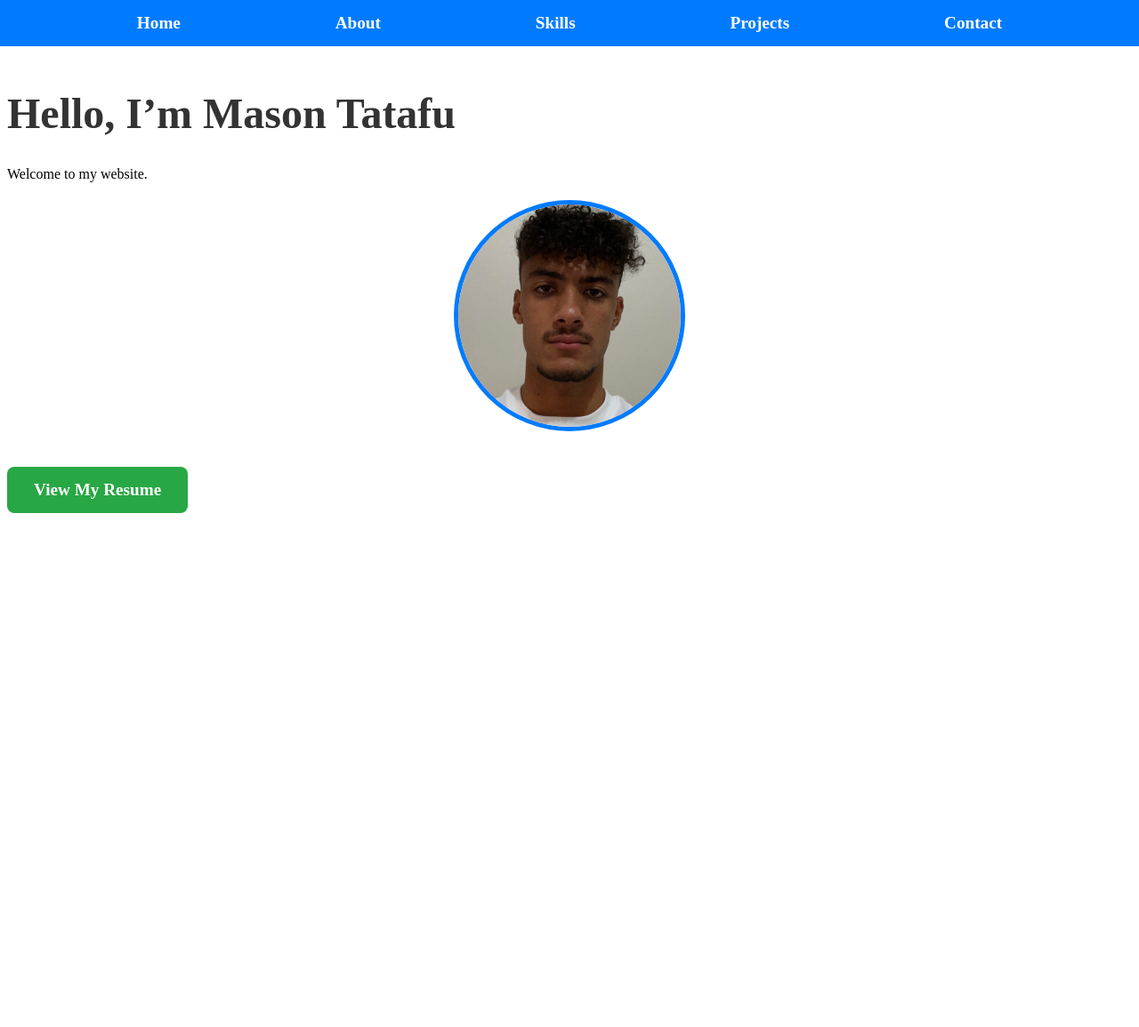
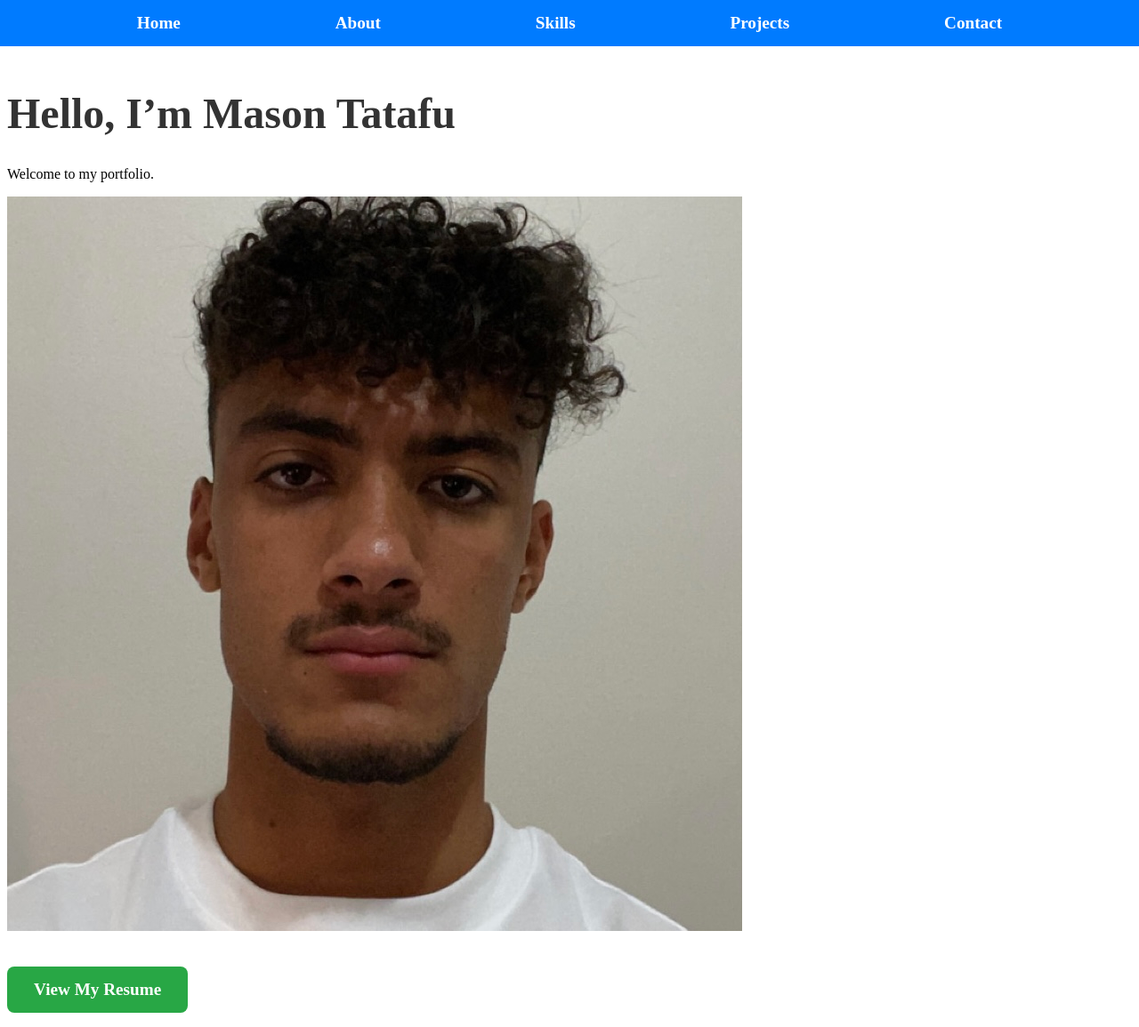
Before and after one commit to masontatafu/masontatafu.github.io, a Jekyll site: the page built from index.md, in a window 1280 px wide and 1155 px high. Shown: the whole window at 89% size. Built offline with Jekyll 4.4.1, drawn with Linux system fonts in a browser that asks for light colours.

Commit message:
Update index.md

```diff
--- a/index.md
+++ b/index.md
@@ -6,11 +6,11 @@ layout: default
 
 
 # Hello, I'm Mason Tatafu
-{:.heading}
+{:.home-text}
 
-Welcome to my website.
+Welcome to my portfolio.
 {:.subheading}
 
-![Mason Tatafu](IMG_5131.jpg){:.profile-img}
+![Mason Tatafu](IMG_5131.jpg){:.home-image}
 
 [View My Resume](Mason%20Tatafu%20Current%20Resume%20-%202025.pdf){:.resume-button}
```
